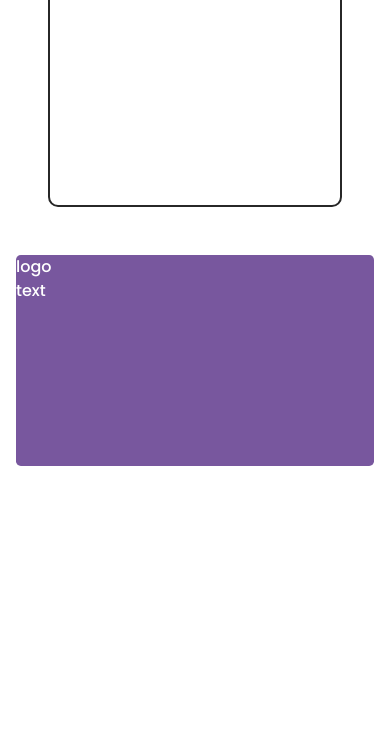
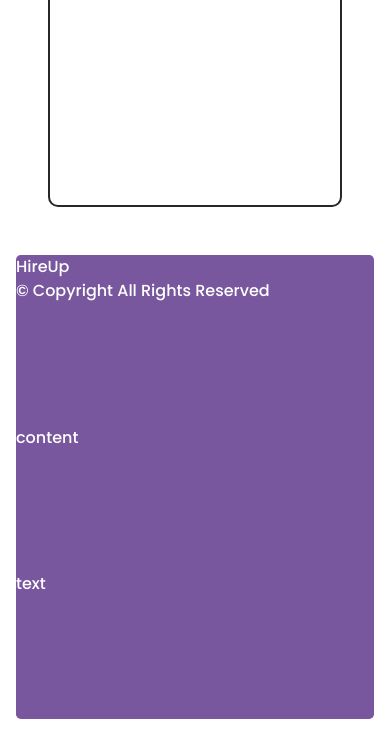
Before and after one commit to Ashish-Bind/Hire-Up-Online-Hiring-Platform, a plain HTML site: page index.html in a window 390 px wide. Shown: the part 1553-2298 px from the top of the page. Before the commit the page ends 2045 px from the top, so only its background shows below. Drawn offline with Linux system fonts and the light colour scheme.

Commit message:
Change Footer Layout

```diff
--- a/CSS/style.css
+++ b/CSS/style.css
@@ -213,6 +213,19 @@ h6 {
   background-color: var(--cl-accent-500);
   height: 25vh;
   border-radius: 0.3rem;
+  display: grid;
+  grid-column: 1fr;
+  grid-template-areas: "logo content links";
+}
+
+.logo-text {
+  grid-area: "logo";
+}
+.content {
+  grid-area: "content";
+}
+.links {
+  grid-area: "link";
 }
 
 /* For Redirecting  */
@@ -237,4 +250,11 @@ h6 {
   .nav-links li {
     width: 100%;
   }
+  .footer {
+    height: 60vh;
+  }
+  .footer-box {
+    height: 55vh;
+    grid-template-areas: "logo" "content" "links";
+  }
 }
--- a/index.html
+++ b/index.html
@@ -59,8 +59,12 @@
 
     <div class="footer">
         <div class="footer-box">
-            <div class="logo text">
-                <p>logo</p>
+            <div class="logo-text">
+                <p>HireUp</p>
+                <p>&copy; Copyright All Rights Reserved</p>
+            </div>
+            <div class="content">
+                <p>content</p>
             </div>
             <div class="links">
                 <p>text</p>
```
Also changed, not shown: redirect.html (+1 -1 lines).
